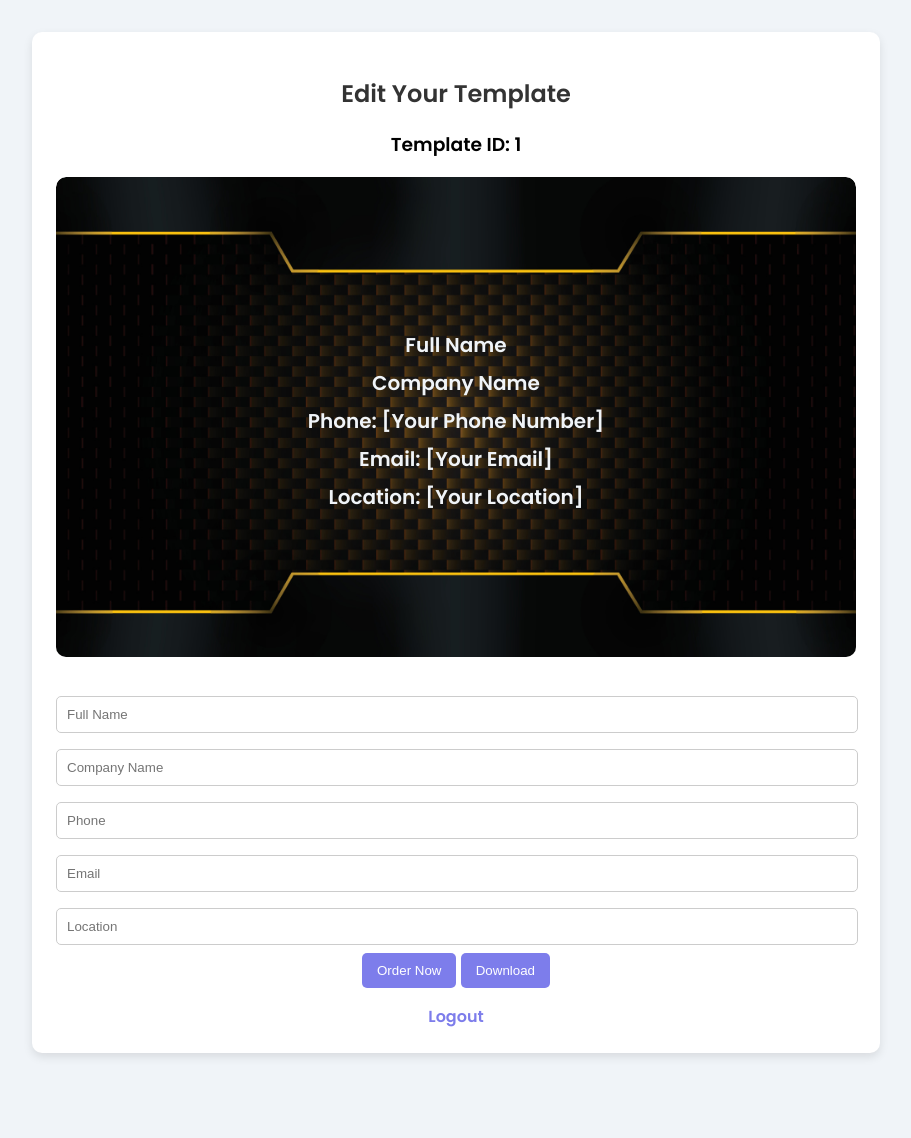
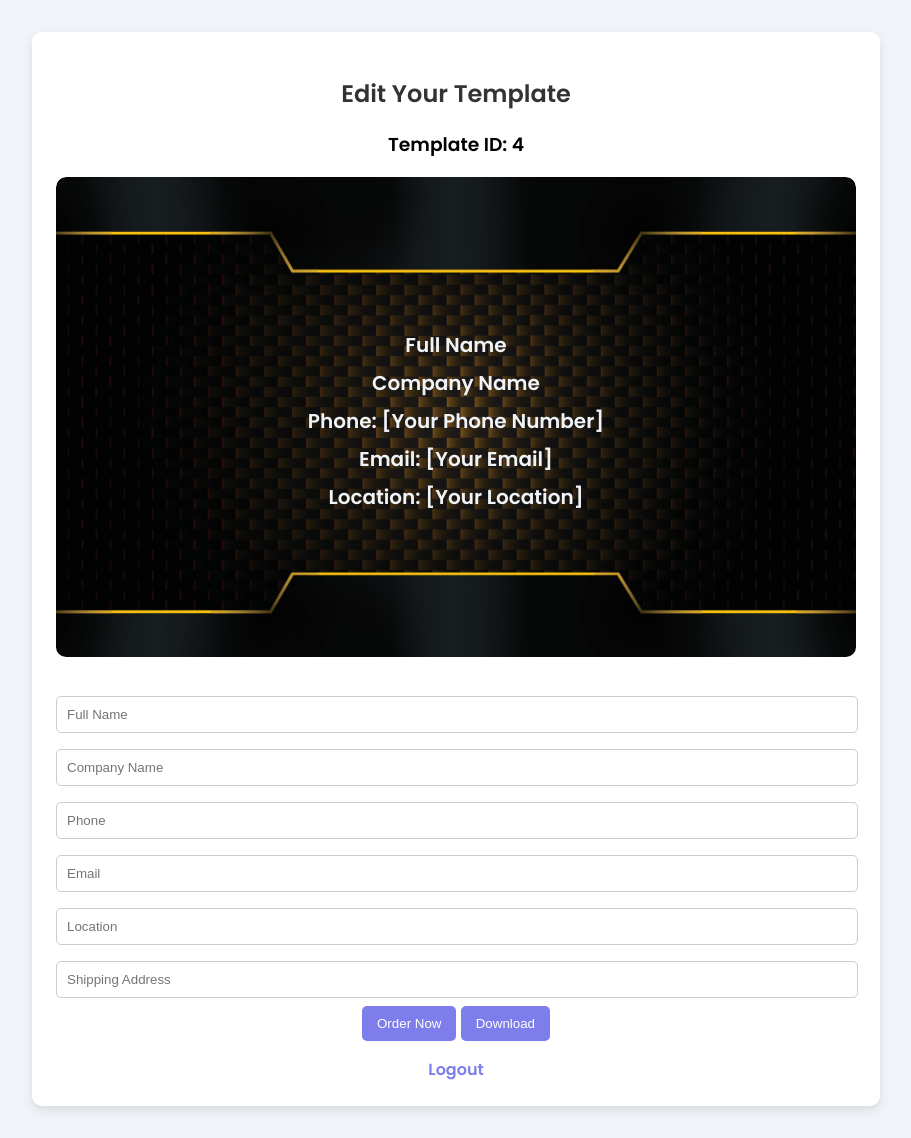
Before and after one commit to YousefAnisSpam/Agile_project, a PHP site: page /edit_template4.php in a window 1280 px wide. Shown: the whole page, without its empty margins (184-1095 px from the left). Before the commit the page ends 1057 px from the top, so only its background shows below. Run offline with PHP 8.4, Linux system fonts and the light colour scheme; the visitor is signed in with stand-in values (Sample User, id 1).

Commit message:
Update edit_template4.php

```diff
--- a/edit_template4.php
+++ b/edit_template4.php
@@ -7,7 +7,7 @@ if (!isset($_SESSION['username'])) {
 }
 
 // Get the selected template number
-$template_id = isset($_GET['template']) ? (int)$_GET['template'] : 1; // Default to 1 if not set
+$template_id =4;
 ?>
 
 <!DOCTYPE html>
@@ -145,11 +145,13 @@ $template_id = isset($_GET['template']) ? (int)$_GET['template'] : 1; // Default
         </div>
 
         <form action="save_template.php" method="POST" oninput="updatePreview()">
+            <input type="hidden" name="template_id" value="<?= htmlspecialchars($template_id) ?>">
             <input type="text" id="fullname" name="fullname" placeholder="Full Name" required>
             <input type="text" id="CompanyName" name="CompanyName" placeholder="Company Name" required>
             <input type="text" id="phone" name="phone" placeholder="Phone" required>
             <input type="email" id="email" name="email" placeholder="Email" required>
             <input type="text" id="location" name="location" placeholder="Location" required>
+            <input type="text" id="shipping_address" name="shipping_address" placeholder="Shipping Address" required>
             <button type="submit">Order Now</button>
             <button type="button" onclick="downloadCard()">Download</button>
         </form>
```
